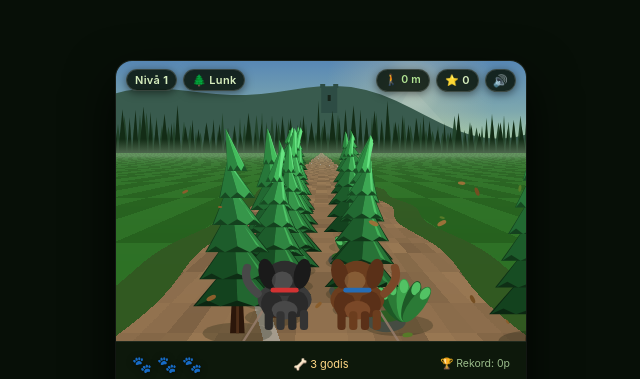
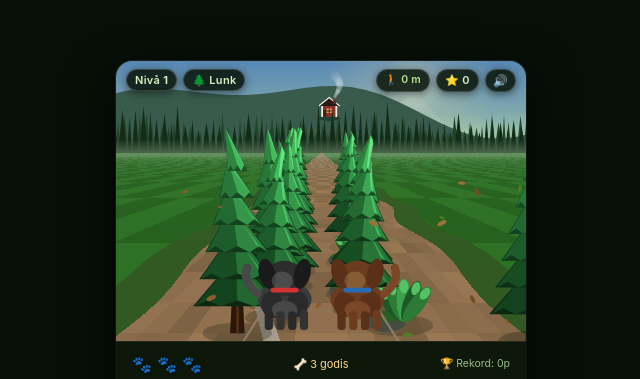
Before and after one commit to Mogge-afk/Walk, a website: page index.html in a window 1280 px wide. Shown: the part 113-492 px from the top of the page, 319-959 px from the left. Drawn offline with Linux system fonts and the light colour scheme.

Commit message:
feat: add cozy cabin graphic to background
Implement a stylized Nordic cabin with glowing windows and smoke animation to serve as a distant destination point.

```diff
--- a/index.html
+++ b/index.html
@@ -458,6 +458,100 @@ window.onload = function() {
   // ------------------------------------------------------------
   // BACKGROUND: Layered Nordic Horizon with Biome Lighting
   // ------------------------------------------------------------
+  // ------------------------------------------------------------
+  // DISTANT COZY CABIN & CHIMNEY SMOKE (The distant goal destination)
+  // ------------------------------------------------------------
+  const CABIN_SMOKE_PARTICLES = Array.from({length: 12}, (_, i) => ({
+    age: i * 0.22,
+    seed: i * 1.618
+  }));
+  let cabinSmokeTime = 0;
+
+  function drawCozyCabin(cx, cy, dark, field) {
+    cabinSmokeTime += 0.035;
+
+    ctx.save();
+    // 1. Cabin walls (classic Nordic faluröd timber cabin with dark trim)
+    const wallW = 16;
+    const wallH = 11;
+    const wallX = cx - wallW / 2;
+    const wallY = cy - wallH;
+
+    // Soft cabin ground shadow on hill ridge
+    ctx.fillStyle = 'rgba(10, 24, 12, 0.4)';
+    ctx.beginPath();
+    ctx.ellipse(cx, cy + 1, wallW * 0.7, 3, 0, 0, Math.PI * 2);
+    ctx.fill();
+
+    // Timber wall
+    const redTone = Math.round(135 - dark * 45 + field * 25);
+    const redG = Math.round(48 - dark * 20 + field * 10);
+    const redB = Math.round(42 - dark * 18);
+    ctx.fillStyle = `rgb(${redTone}, ${redG}, ${redB})`;
+    ctx.fillRect(wallX, wallY, wallW, wallH);
+
+    // Corner timber joints (vit knut)
+    ctx.fillStyle = '#f0ecd8';
+    ctx.fillRect(wallX, wallY, 1.8, wallH);
+    ctx.fillRect(wallX + wallW - 1.8, wallY, 1.8, wallH);
+
+    // Warm glowing cabin window (warm candlelight welcoming travelers)
+    const winGlow = 0.75 + Math.sin(cabinSmokeTime * 2.5) * 0.15;
+    ctx.fillStyle = `rgba(255, 220, 110, ${winGlow})`;
+    ctx.fillRect(cx - 2.5, wallY + 2.5, 5, 4.5);
+    ctx.fillStyle = '#3a2010';
+    ctx.fillRect(cx - 0.5, wallY + 2.5, 1, 4.5); // window cross
+    ctx.fillRect(cx - 2.5, wallY + 4.5, 5, 1);
+
+    // Cabin door
+    ctx.fillStyle = '#422213';
+    ctx.fillRect(wallX + 2, wallY + 4, 3, 7);
+
+    // 2. Pitched Roof (traditional dark shingle/slate roof)
+    ctx.fillStyle = '#261b18';
+    ctx.beginPath();
+    ctx.moveTo(wallX - 2.5, wallY);
+    ctx.lineTo(cx, wallY - 8.5);
+    ctx.lineTo(wallX + wallW + 2.5, wallY);
+    ctx.closePath();
+    ctx.fill();
+
+    // White bargeboard ridge trim
+    ctx.strokeStyle = '#f4f0e0';
+    ctx.lineWidth = 1.1;
+    ctx.beginPath();
+    ctx.moveTo(wallX - 2.5, wallY);
+    ctx.lineTo(cx, wallY - 8.5);
+    ctx.lineTo(wallX + wallW + 2.5, wallY);
+    ctx.stroke();
+
+    // 3. Chimney on roof
+    const chimX = cx + 4;
+    const chimY = wallY - 7;
+    ctx.fillStyle = '#553326';
+    ctx.fillRect(chimX, chimY, 3, 5);
+    ctx.fillStyle = '#774433';
+    ctx.fillRect(chimX - 0.5, chimY, 4, 1.2); // chimney cap
+
+    // 4. Animated puffing chimney smoke
+    CABIN_SMOKE_PARTICLES.forEach((p, idx) => {
+      const progress = ((cabinSmokeTime * 0.45 + p.seed) % 1.0);
+      const smokeY = chimY - 2 - progress * 24;
+      // Slight gentle drift with wind/hill perspective
+      const drift = Math.sin(progress * 4 + cabinSmokeTime * 0.8) * (2 + progress * 4) + progress * 3;
+      const smokeX = chimX + 1.5 + drift;
+      const radius = 1.4 + progress * 4.2;
+      const smokeAlpha = (1.0 - progress) * (0.42 - dark * 0.15 + field * 0.1);
+
+      ctx.fillStyle = `rgba(235, 238, 242, ${Math.max(0, smokeAlpha)})`;
+      ctx.beginPath();
+      ctx.arc(smokeX, smokeY, radius, 0, Math.PI * 2);
+      ctx.fill();
+    });
+
+    ctx.restore();
+  }
+
   // Precompute horizon spires for realistic distant conifers
   const HORIZON_POINTS_FAR = [];
   const HORIZON_POINTS_NEAR = [];
@@ -554,17 +648,10 @@ window.onload = function() {
     ctx.closePath();
     ctx.fill();
 
-    // Distant tower / ruined castle silhouette on the hill peak (just like reference image!)
-    const towerPeakX = ((W * 0.52 + hillPan) % W + W) % W;
-    const towerY = HORIZON - 66;
-    ctx.fillStyle = `rgb(${Math.max(20, hillDark - 12)}, ${Math.max(25, hillGreen - 15)}, ${Math.max(25, hillBlue - 10)})`;
-    ctx.fillRect(towerPeakX - 8, towerY, 16, 26);
-    // Battlements
-    ctx.fillRect(towerPeakX - 9, towerY - 3, 5, 4);
-    ctx.fillRect(towerPeakX + 4, towerY - 3, 5, 4);
-    // Window slit
-    ctx.fillStyle = '#162319';
-    ctx.fillRect(towerPeakX - 1.5, towerY + 8, 3, 6);
+    // Distant mountain cabin / red timber cottage (our destination goal on the hill ridge)
+    const cabinPanX = ((W * 0.52 + hillPan) % W + W) % W;
+    const cabinBaseY = HORIZON - 36;
+    drawCozyCabin(cabinPanX, cabinBaseY, dark, field);
 
     // 2. Mid-distance forest or field hedgerow (taller and closer)
     const farPan = ((camAngle * 55) % 180 + 180) % 180;
```
